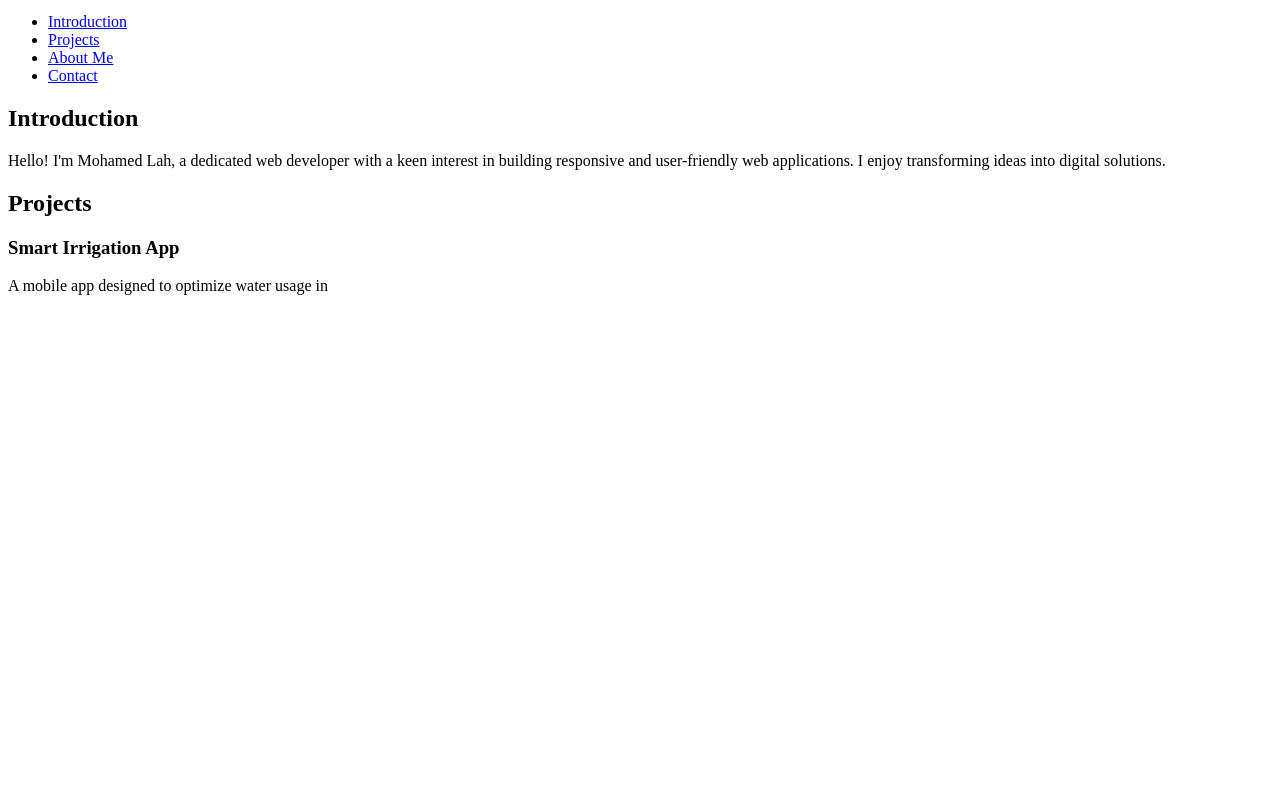
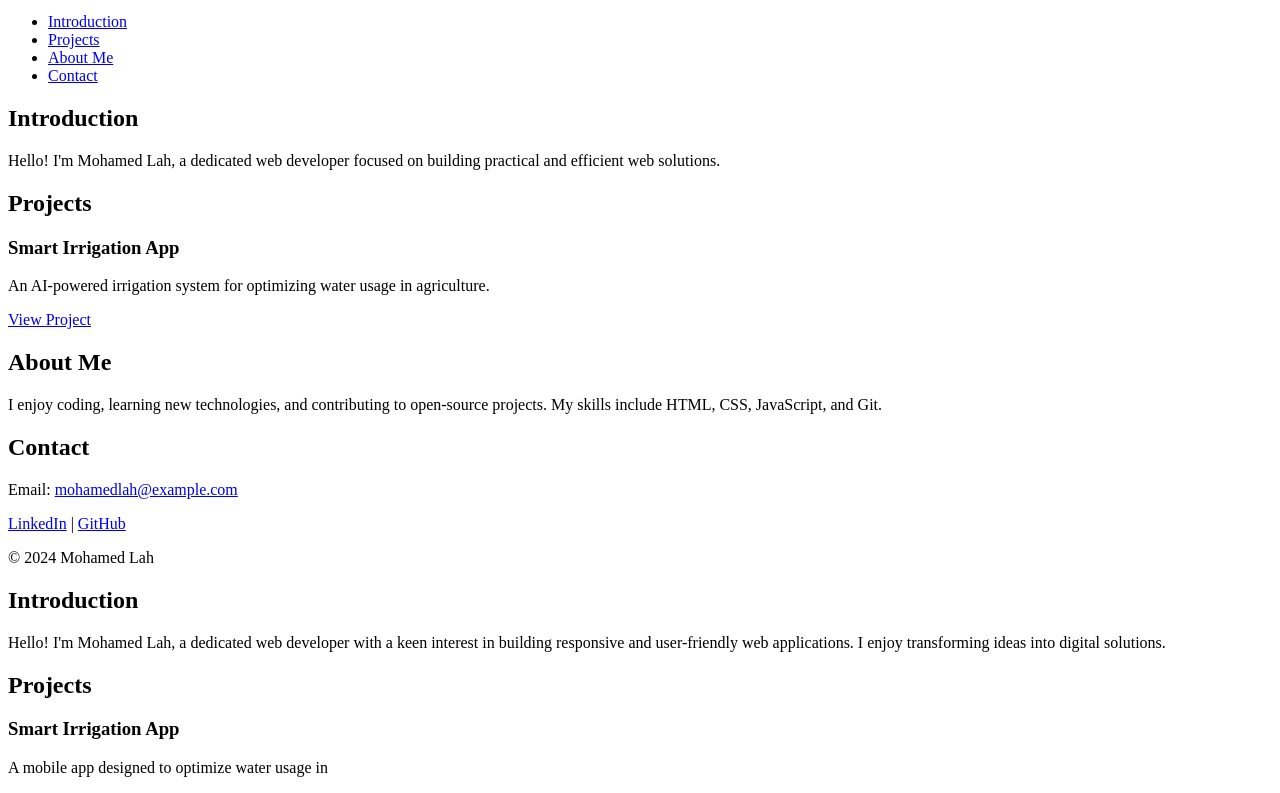
Before and after one commit to kashikoi2/My_First_Portfolio, a plain HTML site: page portfolio/index.html in a window 1280 px wide. Shown: the part 101-894 px from the top of the page. Before the commit the page ends 800 px from the top, so only its background shows below. Drawn offline with Linux system fonts and the light colour scheme.

Commit message:
Update index.html

```diff
--- a/portfolio/index.html
+++ b/portfolio/index.html
@@ -21,6 +21,41 @@
 
     <section id="introduction">
       <h2>Introduction</h2>
+      <p>Hello! I'm Mohamed Lah, a dedicated web developer focused on building practical and efficient web solutions.</p>
+    </section>
+
+    <section id="projects">
+      <h2>Projects</h2>
+
+      <article class="project">
+        <h3>Smart Irrigation App</h3>
+        <p>An AI-powered irrigation system for optimizing water usage in agriculture.</p>
+        <a href="https://github.com/mohamedlah/smart-irrigation-app" target="_blank">View Project</a>
+      </article>
+
+    </section>
+
+    <section id="about">
+      <h2>About Me</h2>
+      <p>I enjoy coding, learning new technologies, and contributing to open-source projects. My skills include HTML, CSS, JavaScript, and Git.</p>
+    </section>
+
+    <section id="contact">
+      <h2>Contact</h2>
+      <p>Email: <a href="mailto:mohamedlah@example.com">mohamedlah@example.com</a></p>
+      <p>
+        <a href="https://www.linkedin.com/in/mohamedlah" target="_blank">LinkedIn</a> |
+        <a href="https://github.com/mohamedlah" target="_blank">GitHub</a>
+      </p>
+    </section>
+
+    <footer>
+      <p>&copy; 2024 Mohamed Lah</p>
+    </footer>
+  </body>
+</html>
+
+      <h2>Introduction</h2>
       <p>Hello! I'm Mohamed Lah, a dedicated web developer with a keen interest in building responsive and user-friendly web applications. I enjoy transforming ideas into digital solutions.</p>
     </section>
 
```
